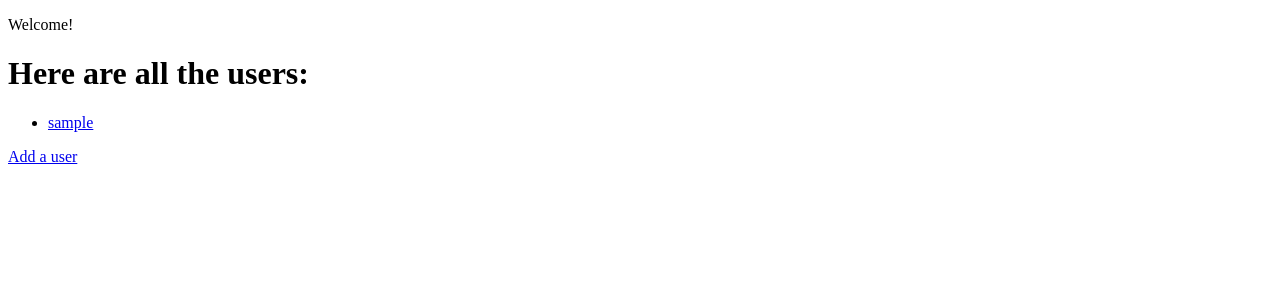
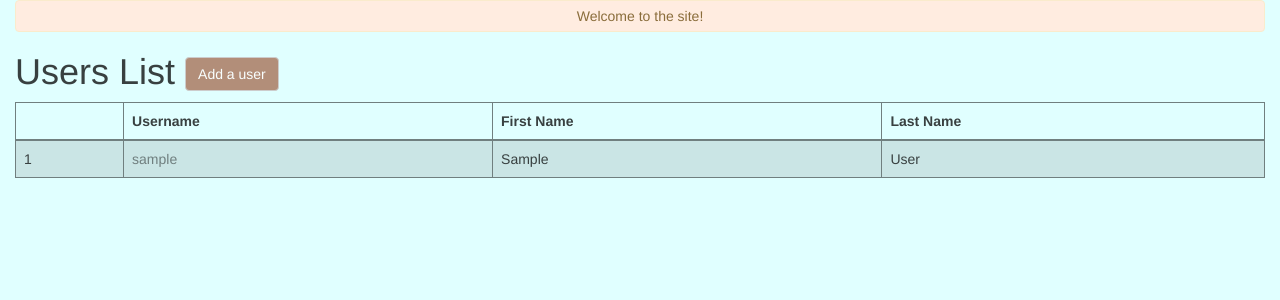
Before and after one commit to juliahazer/user-crud-app, a Flask app: page /users in a window 1280 px wide. Shown: the top 300 px of the page. Run offline with Flask 2, Linux system fonts and the light colour scheme; tables that the repository leaves empty hold one stand-in row (values such as "Sample post"); some libraries are stand-ins or nearby versions.

Commit message:
added bootstrap and added more flash messages and validation

```diff
--- a/app.py
+++ b/app.py
@@ -1,11 +1,12 @@
 from flask import Flask, render_template, redirect, request, url_for, flash
-from forms import UserForm, MessageForm #IMPORT ALL FUNCTIONS WITHIN FORM!!!
 from flask_sqlalchemy import SQLAlchemy
 from flask_modus import Modus
+from forms import UserForm, MessageForm
+from sqlalchemy.exc import IntegrityError
 import os
 
 app = Flask(__name__)
-#CSRF protection but i think this does this locally only
+
 app.config['SECRET_KEY'] = os.environ.get('SECRET_KEY')
 
 app.config['SQLALCHEMY_DATABASE_URI'] = os.environ.get('DATABASE_URL') or 'postgres://localhost/userdb'
@@ -16,7 +17,6 @@ modus = Modus(app)
 class User(db.Model):
   __tablename__ = "users"
 
-  #creates columns for the table
   id = db.Column(db.Integer, primary_key=True)
   username = db.Column(db.Text, unique=True, nullable=False)
   email = db.Column(db.Text, unique=True, nullable=False)
@@ -53,25 +53,34 @@ def root():
 
 @app.route('/users')
 def index():
-  flash("Welcome!") #add flash message
+  ##############HOW COULD I LIMIT THIS FLASH MESSAGE TO ONLY SHOW FOR THE INITIAL PAGE LOAD???#################
+  flash("Welcome to the site!") #add flash message
   users = User.query.all()
   return render_template('index.html', users = users)
 
-@app.route('/users/<int:user_id>', methods=["GET", 'PATCH', "DELETE"])
+@app.route('/users/<int:user_id>', methods=["GET", "PATCH", "DELETE"])
 def show(user_id):
   selected_user = User.query.get_or_404(user_id)
   form = UserForm(request.form, obj=selected_user)
 
-  #if updating the user
-  if request.method == b'PATCH':
-    # selected_user.username = request.form['username']
-    # selected_user.email = request.form['email']
-    # selected_user.first_name = request.form['first_name']
-    # selected_user.last_name = request.form['last_name']
-    form.populate_obj(selected_user)
-    db.session.add(selected_user)
-    db.session.commit()
-    return redirect(url_for('index'))
+  #if updating the user & form validates...
+  if request.method == b'PATCH' and form.validate():
+    try:
+      form.populate_obj(selected_user)
+      db.session.add(selected_user)
+      db.session.commit()
+      return redirect(url_for('show', user_id = selected_user.id))
+    #if violates unique field for username/email
+    except IntegrityError as e:
+      if (str(e.orig.pgerror).find('username_key') != -1):
+        flash("Please enter a different username. This user already exists.")
+      else:
+        flash("Please enter a different email. This email already exists.")
+      db.session.rollback()
+      return render_template('edit.html', user=selected_user, form=form)
+  #if form isn't validating...
+  elif request.method == b'PATCH':
+      return render_template('edit.html', user=selected_user, form=form)
 
   #if deleting the user
   if request.method == b'DELETE':
@@ -82,11 +91,10 @@ def show(user_id):
   #else show info about the user
   return render_template('show.html', user=selected_user)
 
-@app.route('/users/<int:user_id>/edit')
+@app.route('/users/<int:user_id>/edit', methods=['GET'])
 def edit(user_id):
   selected_user = User.query.get(user_id)
-  form = UserForm(obj=selected_user)
-  form.populate_obj(selected_user)
+  form = UserForm(request.form, obj=selected_user)
 
   return render_template('edit.html', user=selected_user, form=form)
 
@@ -95,10 +103,18 @@ def new():
   form = UserForm(request.form)
 
   if request.method == 'POST' and form.validate():
-    new_user = User(form.username.data, form.email.data, form.first_name.data, form.last_name.data)
-    db.session.add(new_user)
-    db.session.commit()
-    return redirect(url_for('index'))
+    try:
+      new_user = User(form.username.data, form.email.data, form.first_name.data, form.last_name.data)
+      db.session.add(new_user)
+      db.session.commit()
+      return redirect(url_for('index'))
+
+    #if violates unique field for username/email
+    except IntegrityError as e:
+      if (str(e.orig.pgerror).find('username_key') != -1):
+        flash("Please enter a different username. This user already exists.")
+      else:
+        flash("Please enter a different email. This email already exists.")
 
   return render_template('new.html', form=form)
 
--- /dev/null
+++ b/static/style.css
@@ -0,0 +1,48 @@
+body {
+  color: #384040; /*#724C36;*/
+  background-color: #E0FFFF;
+}
+
+.alert {
+  padding: 5px;
+}
+
+.alert-warning {
+  background-color: #FFECE0;
+}
+
+.table-bordered>tbody>tr>td,
+.table-bordered>thead>tr>th,
+.table-bordered td {
+  border-color: #707F7F;
+}
+
+.table>thead>tr>th {
+  border-color: #707F7F;
+}
+
+.table>thead:first-child>tr:first-child>th {
+  border-top: 1px solid #707F7F;
+}
+
+tr.odd td {
+  background-color: #CAE5E5;
+}
+
+.btnCustom {
+  background-color: #B28E79;
+  transition: all 0.3s ease-in-out;
+  color: #F9FFFF;
+}
+
+.btnCustom:hover,
+.btnCustom:active,
+.btnCustom:focus {
+    background-color: #707F7F;
+    color: #F9FFFF;
+    border-color: #707F7F;
+}
+
+a {
+  color: #707F7F
+}
--- a/templates/base.html
+++ b/templates/base.html
@@ -6,6 +6,10 @@
     {% block title %}
     {% endblock %}
   </title>
+  <!-- Bootstrap -->
+  <link rel="stylesheet" href="//maxcdn.bootstrapcdn.com/bootstrap/3.3.7/css/bootstrap.min.css" integrity="sha384-BVYiiSIFeK1dGmJRAkycuHAHRg32OmUcww7on3RYdg4Va+PmSTsz/K68vbdEjh4u" crossorigin="anonymous">
+
+  <link rel="stylesheet" href="{{ url_for('static', filename='style.css') }}">
 </head>
 <body>
   {% block content %}
--- a/templates/index.html
+++ b/templates/index.html
@@ -4,18 +4,34 @@ Users
 {% endblock %}
 
 {% block content %}
+<div class="container-fluid">
+  <div class="alert alert-warning">
+    {% for msg in get_flashed_messages() %}
+      <p class="text-center">{{ msg }}</p>
+    {% endfor %}
+  </div>
 
-{% for msg in get_flashed_messages() %}
-  <p>{{ msg }}</p>
-{% endfor %}
+  <h1>Users List <a class="btn btn-default btnCustom" href="{{url_for('new')}}">Add a user</a></h1>
+  <table class="table table-bordered">
+    <thead>
+      <tr>
+        <th></th>
+        <th>Username</th>
+        <th>First Name</th>
+        <th>Last Name</th>
+      </tr>
+    </thead>
+    <tbody>
+      {% for user in users %}
+        <tr class="{{ loop.cycle('odd', 'even') }}">
+          <td>{{ loop.index }}</td>
+          <td><a href="{{url_for('show', user_id=user.id)}}">{{user.username}}</a></td>
+          <td>{{user.first_name}}</td>
+          <td>{{user.last_name}}</td>
+        </tr>
+      {% endfor %}
+    </tbody>
+  </table>
 
-<h1>Here are all the users:</h1>
-
-  <ul>
-  {% for user in users %}
-    <li><a href="{{url_for('show', user_id=user.id)}}">{{user.username}}</a></li>
-  {% endfor %}
-  </ul>
-
-  <a href="{{url_for('new')}}">Add a user</a>
+</div>
 {% endblock %}
```
Also changed, not shown: forms.py (+12 -7 lines), templates/edit.html (+22 -10 lines), templates/new.html (+22 -12 lines), validators.py (added, +12 -0 lines).
